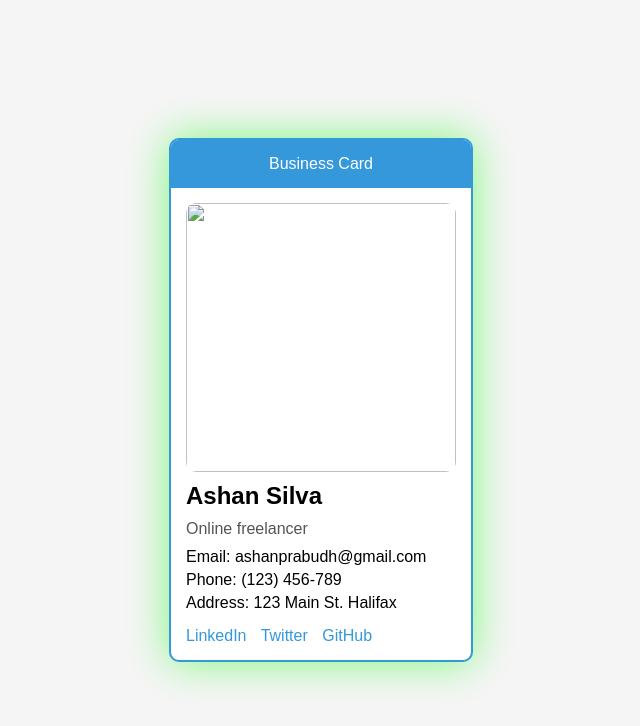
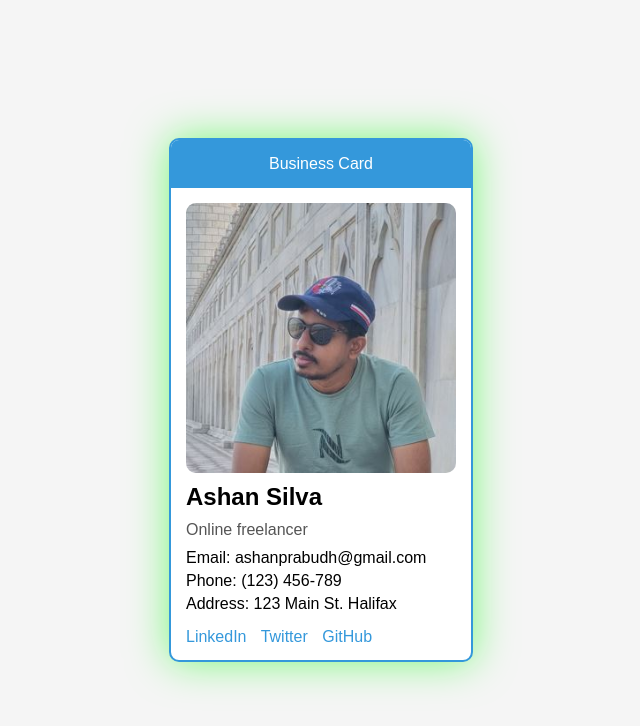
Before and after one commit to ashansilva1/01-business-card, a plain HTML site: page index.html in a window 1280 px wide. Shown: the whole page, without its empty margins (319-959 px from the left). Drawn offline with Linux system fonts and the light colour scheme.

Commit message:
feat: changed the image

```diff
--- a/index.html
+++ b/index.html
@@ -143,7 +143,7 @@
     <div class="business-card">
       <div class="header">Business Card</div>
       <div class="contact-info">
-        <img class="profile-image" src="Ashan-profile.jpge" alt="" />
+        <img class="profile-image" src="Ashan-profile.jpeg" alt="" />
         <div class="name">Ashan Silva</div>
         <div class="job-title">Online freelancer</div>
         <div class="contact-details">
```
Also changed, not shown: Ashan-profile.jpeg (renamed from Ashan-profile.JPG).
